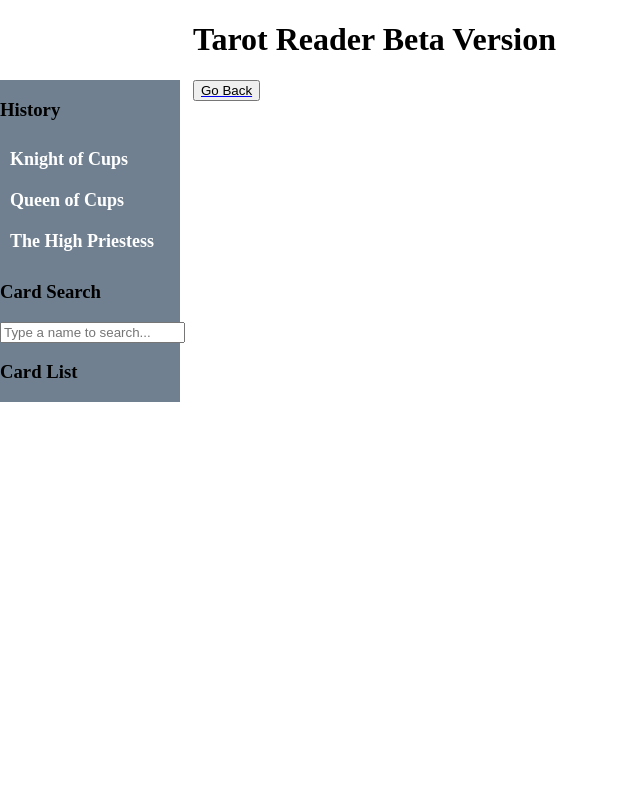
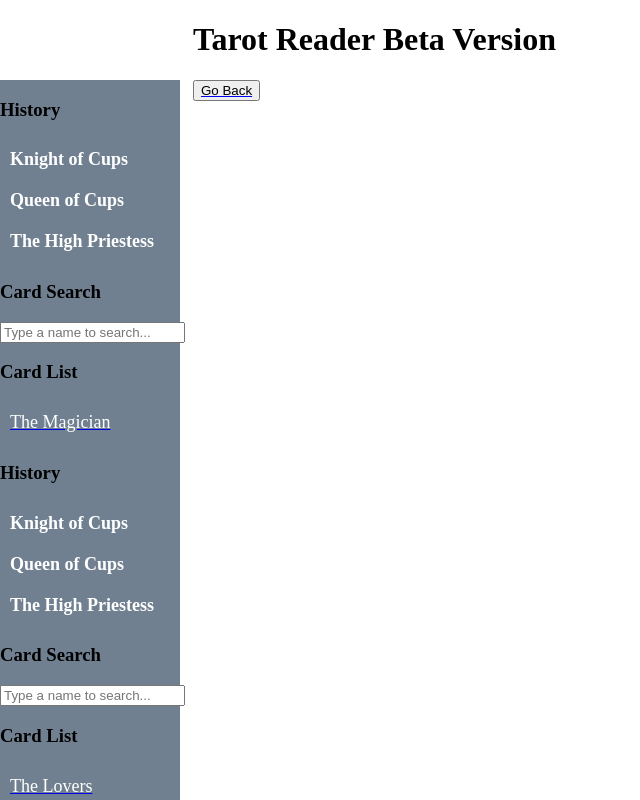
Before and after one commit to hyzr0525/penguin-of-hate, a React (Create React App) app: page /eachCard/1 in a window 1280 px wide. Shown: the top 800 px of the page, without its empty margins (0-640 px from the left). Built offline with nearby package versions, Linux system fonts and the light colour scheme; data requests are answered from the project's data file.

Commit message:
updateds

```diff
--- a/src/CardContainer.jsx
+++ b/src/CardContainer.jsx
@@ -76,7 +76,7 @@ function CardContainer(){
         <>
 
          <div className="SideBar">
-            <Sidebar cards={cardData} history={cardHistory} setReadCard={setReadCard}/>
+           {cardData.map( cards=> <Sidebar cards={cards} history={cardHistory} setReadCard={setReadCard}/>)}
          </div>
         <Switch>
             <Route exact path="/">
@@ -89,7 +89,7 @@ function CardContainer(){
              </div>
             </Route>
 
-            <Route exact path="/eachCard/1">
+            <Route exact path="/eachCard/:id">
                 <EachCard />
             </Route>
 
--- a/src/Sidebar.jsx
+++ b/src/Sidebar.jsx
@@ -7,6 +7,8 @@ import {NavLink} from "react-router-dom"
 function Sidebar({cards , history, setReadCard}){
 
     const [searchKeyWord, setSearchKeyWord] = useState("")
+
+    console.log(cards.name)
 
     return(
     <>
@@ -18,16 +20,14 @@ function Sidebar({cards , history, setReadCard}){
         <h3>Card List</h3>
 
 
-             <ul>
-            {cards.map((card) => {
-               <NavLink to={'/eachCard/1'}>
-                 <li key={card.id} className="SidebarList">{card.name}</li>
+
+        <NavLink to={`/eachCard/1`}>
+
+
+             <p key={cards.id} className="SidebarList">{cards.name}</p>
+
+
         </NavLink>
-                })
-
-            }
-            </ul>
-
     </>
     )
 }
```
Lines whose indentation alone changed are shown as unchanged.
